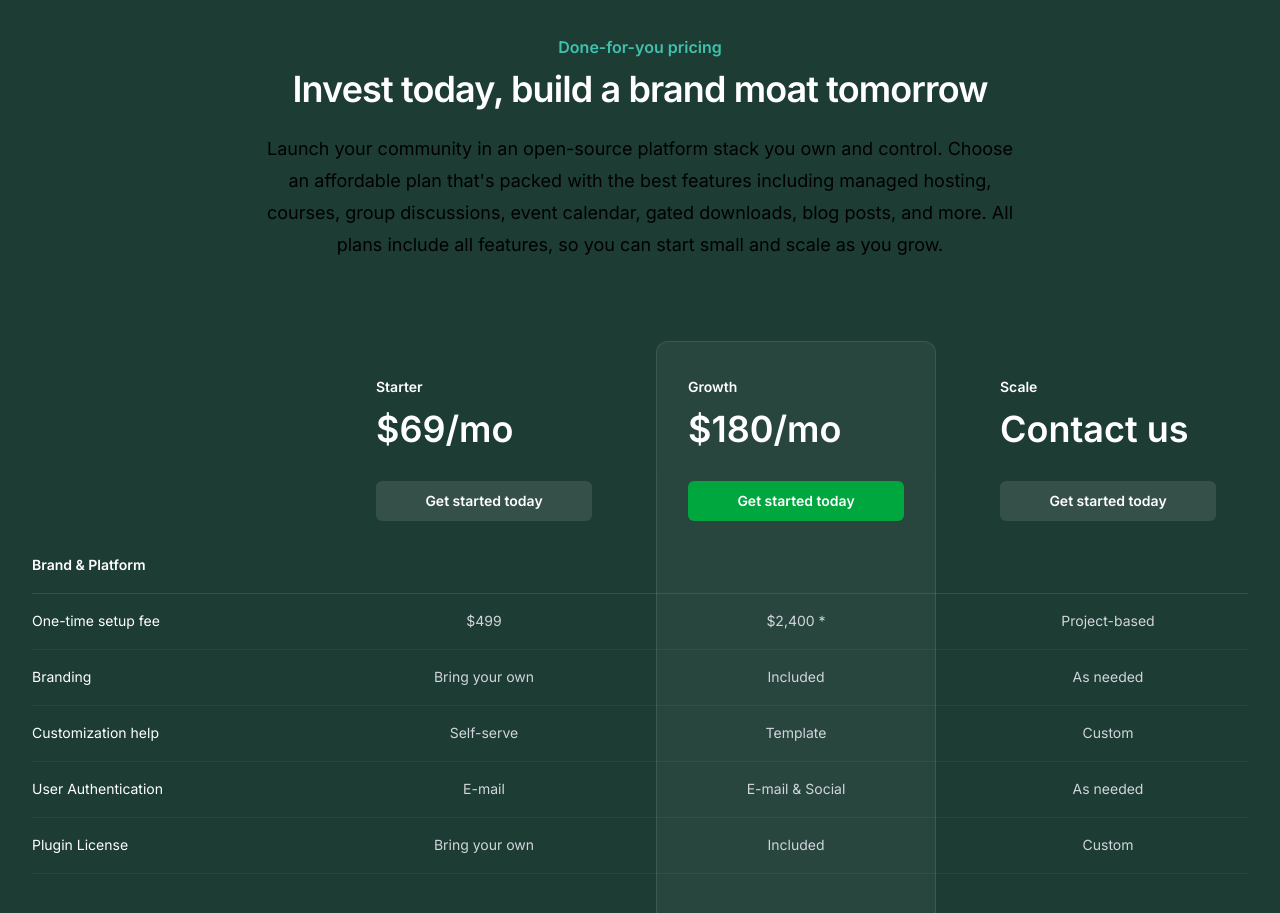
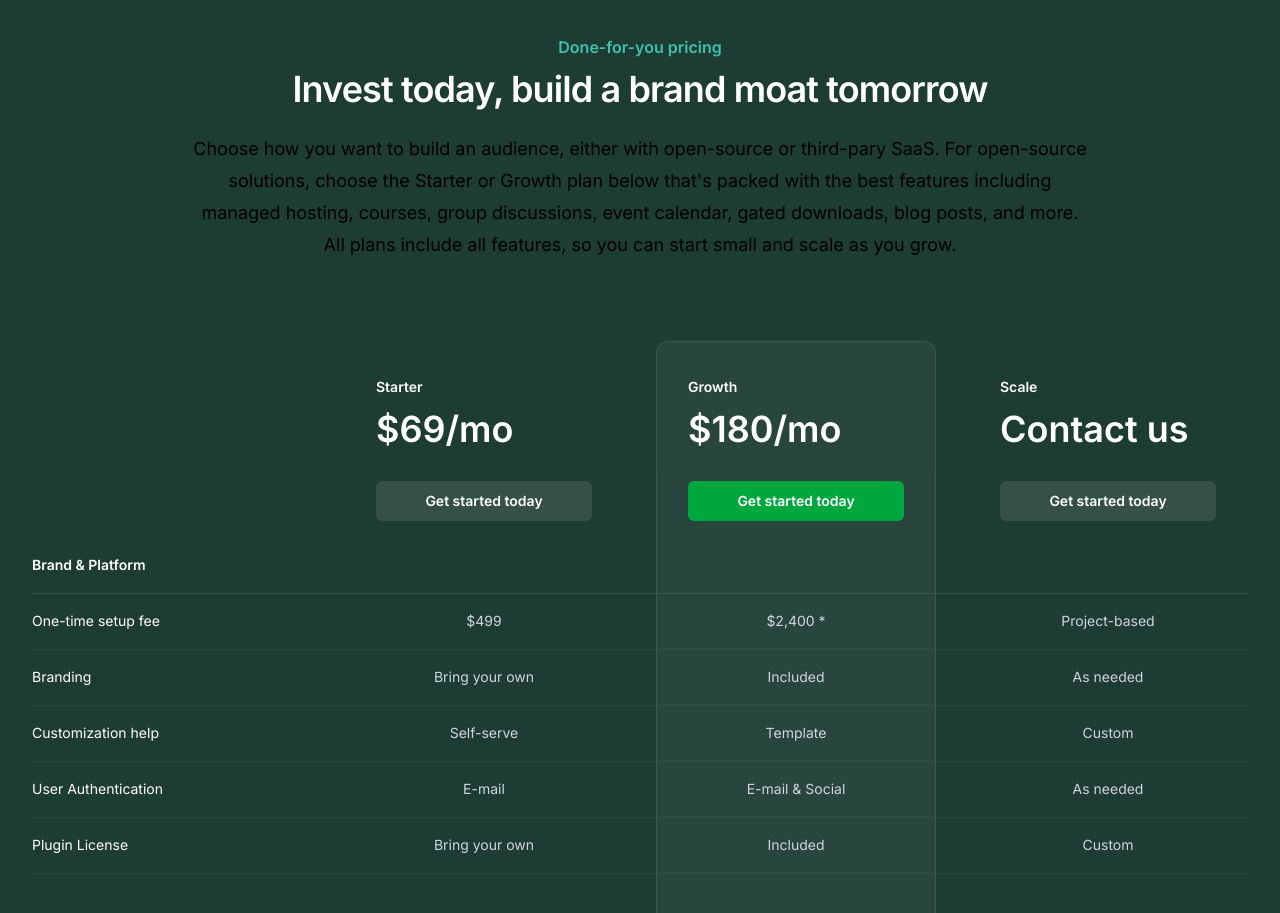
Before and after one commit to growthUx/mgio, a Next.js app: page /digital-garden in a window 1280 px wide. Shown: the part 1820-2733 px from the top of the page. Built offline with nearby package versions, Linux system fonts and the light colour scheme.

Commit message:
Update PlatformPage.jsx

```diff
--- a/src/app/digital-garden/PlatformPage.jsx
+++ b/src/app/digital-garden/PlatformPage.jsx
@@ -194,8 +194,8 @@ export default function PlatformPage() {
               </p>
             </div>
             <div className="relative mt-6">
-              <p className="mt-6 max-w-3xl mx-auto text-md sm:text-lg/8">
-              Launch your community in an open-source platform stack you own and control. Choose an affordable plan that&apos;s packed with the best features including managed hosting, courses, group discussions, event calendar, gated downloads, blog posts, and more. All plans include all features, so you can start small and scale as you grow.
+              <p className="mt-6 max-w-4xl mx-auto text-md sm:text-lg/8">
+              Choose how you want to build an audience, either with open-source or third-pary SaaS. For open-source solutions, choose the Starter or Growth plan below that&apos;s packed with the best features including managed hosting, courses, group discussions, event calendar, gated downloads, blog posts, and more. All plans include all features, so you can start small and scale as you grow.
 
               </p>
               {/* <svg
@@ -231,6 +231,7 @@ export default function PlatformPage() {
                     </p>
                     <a
                       href={tier.href}
+                      target="_blank"
                       aria-describedby={tier.id}
                       className={classNames(
                         tier.mostPopular
@@ -311,6 +312,7 @@ export default function PlatformPage() {
                             </div>
                             <a
                               href={tier.href}
+                              target="_blank"
                               className={classNames(
                                 tier.mostPopular
                                   ? 'bg-green-600 hover:bg-green-500 hover:text-white focus-visible:outline-green-600'
```
